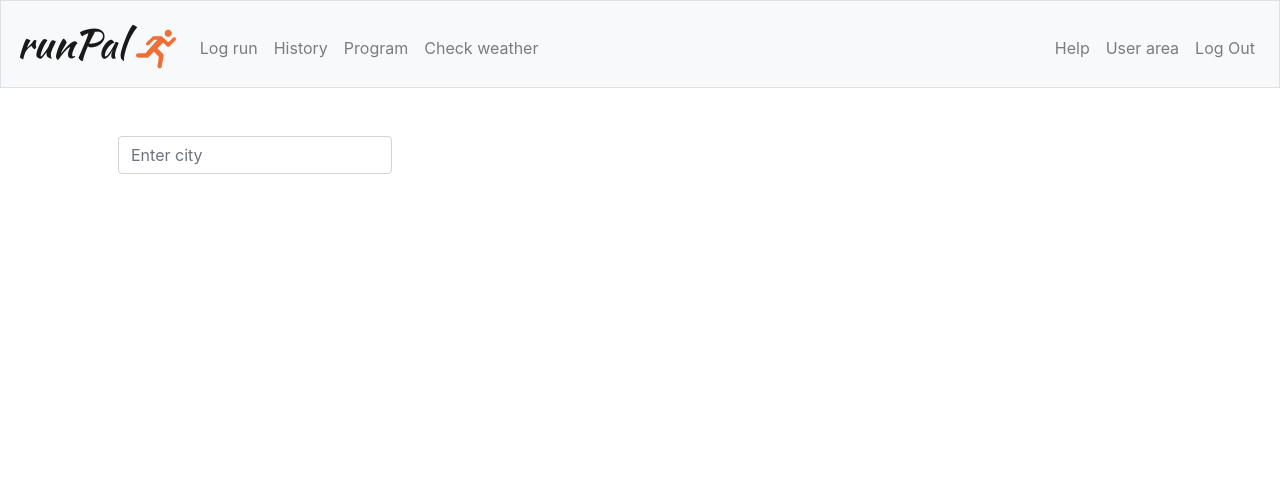
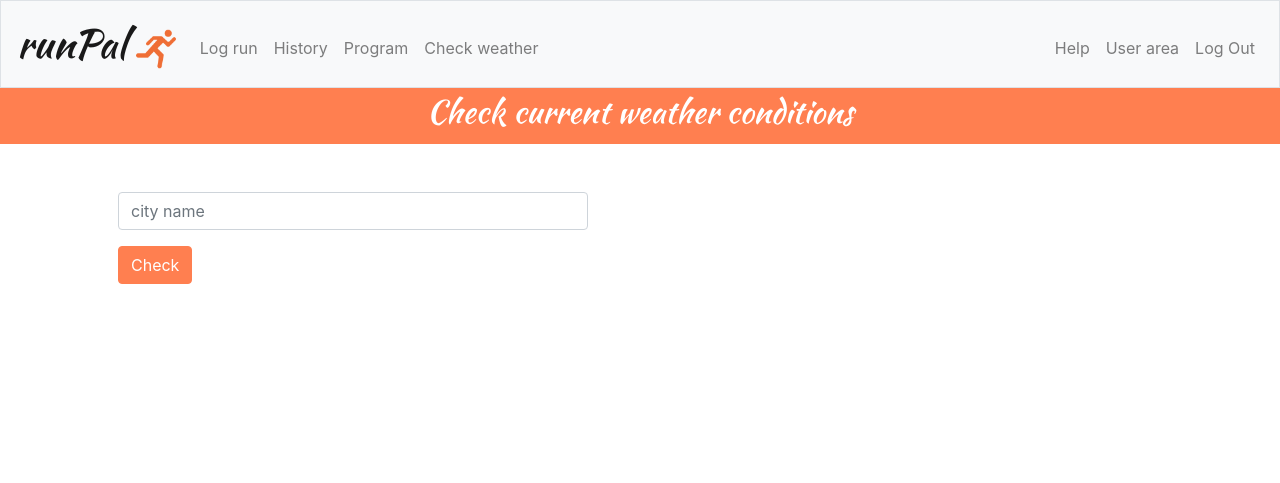
Before and after one commit to sveta-egorova/running, a Flask app: page /weather in a window 1280 px wide. Shown: the top 483 px of the page. Run offline with Flask 2, Linux system fonts and the light colour scheme; the visitor is signed in with stand-in values (Sample User, id 1); some libraries are stand-ins or nearby versions.

Commit message:
add lookup weather

```diff
--- a/application.py
+++ b/application.py
@@ -1,25 +1,19 @@
 import datetime
-import json
 import os
 import re
+import time
 from tempfile import mkdtemp
 
 from cs50 import SQL
 from flask import Flask, jsonify, redirect, render_template, request, session
 from flask_session import Session
+from pytz import timezone
 from werkzeug.exceptions import default_exceptions, HTTPException, InternalServerError
 from werkzeug.security import check_password_hash, generate_password_hash
 
 from HistoryRepository import HistoryRepository
 from UserRepository import UserRepository
-from helpers import apology, login_required
-
-CITIES = []
-
-# Initialize an empty list with cities
-with open('static/citylist.json') as json_file:
-    CITIES = json.load(json_file)
-
+from helpers import apology, login_required, check_weather, get_city_list, count_calories, show_pace, show_duration
 
 # Set the file directory to come from the user side
 UPLOAD_FOLDER = 'photos'
@@ -79,12 +73,26 @@ def info():
     return render_template("info.html")
 
 
-@app.route("/weather", methods=["GET"])
+@app.route("/weather", methods=["GET", "POST"])
 @login_required
 def weather():
-    """Show information about the user"""
+    """Prompts user to choose the city where check weather"""
 
-    return render_template("weather.html")
+    # User reached route via GET (as by submitting a form via GET)
+    if request.method == "GET":
+        return render_template("weather.html")
+
+    # User reached route via POST (as by submitting a form via POST)
+    else:
+        location = request.form.get("location")
+        latitude = request.form.get("city_latitude")
+        longitude = request.form.get("city_longitude")
+        cur_weather = check_weather(latitude, longitude)
+        cur_weather["temperature"] = round(cur_weather["temperature"])
+        return render_template("weather-now.html", weather=cur_weather, location=location)
+# TODO add units of measure
+# icon can be one of the following: clear-day, clear-night, rain, snow, sleet, wind, fog, cloudy, partly-cloudy-day,
+# or partly-cloudy-night
 
 
 @app.route("/check-username")
@@ -113,7 +121,7 @@ def log_run():
     if request.method == "GET":
         date = datetime.datetime.now()
         time_now = date.strftime('%d/%m/%Y, %H:%M')
-        print(time_now)
+        # print(time_now)
         return render_template("log-run.html", time=time_now)
 
     # User reached route via POST (as by submitting a form via POST)
--- a/helpers.py
+++ b/helpers.py
@@ -1,4 +1,6 @@
 from functools import wraps
+
+import requests
 from flask import redirect, render_template, session
 
 
@@ -28,3 +30,35 @@ def apology(message, code=400):
             s = s.replace(old, new)
         return s
     return render_template("apology.html", top=code, bottom=escape(message)), code
+
+
+def check_weather(latitude, longitude, timestamp=None):
+    """Lookup weather based on GPS coordinates and required timestamp"""
+
+    keyAPI = "011e4db6875ba3e28d705feb6c8c6612"
+
+    # Contact API
+    try:
+        if timestamp:
+            endpoint = f"https://api.darksky.net/forecast/{keyAPI}/{latitude},{longitude},{timestamp}"\
+                f"?exclude=minutely,hourly, daily,alerts,flags&units=si"
+        endpoint = f"https://api.darksky.net/forecast/{keyAPI}/{latitude},{longitude}"\
+            f"?exclude=minutely,hourly, daily,alerts,flags&units=si"
+# TODO avoid duplication of links
+        response = requests.get(endpoint)
+        response.raise_for_status()
+    except requests.RequestException:
+        return None
+
+    # Parse response
+    try:
+        weather = response.json()
+        return {
+            "summary": weather["currently"]["summary"],
+            "icon": weather["currently"]["icon"],
+            "temperature": weather["currently"]["temperature"],
+            "humidity": weather["currently"]["humidity"],
+            "pressure": weather["currently"]["pressure"]
+        }
+    except (KeyError, TypeError, ValueError):
+        return None
--- a/requirements.txt
+++ b/requirements.txt
@@ -3,3 +3,4 @@ Flask
 Flask-Session
 requests
 werkzeug
+pytz
--- a/static/styles.css
+++ b/static/styles.css
@@ -37,12 +37,12 @@ main .run-slider
 
 }
 
-main .user-info
+main .text-info
 {
     /* font used for user info */
     font-size: 24px;
     font-family: 'Oswald', sans-serif;
-    color: #737373;
+    color: #626262 !important;
 }
 
 main .col-form-label
@@ -80,10 +80,22 @@ main .under-main-line
     padding-bottom: 0px !important;
 }
 
+main .duration_input
+{
+    /* set the width of duration boxes */
+    width: 70px !important;
+}
+
 main .welcome-container
 {
     /* set the relative position of welcome boxes */
     position: relative;
+}
+
+main .weather-image
+{
+    /* set the flexible height of the call with image */
+    height: auto;
 }
 
 main .welcome-text
--- a/templates/log-run.html
+++ b/templates/log-run.html
@@ -41,6 +41,7 @@
                 <div class="col-9">
                     <input autocomplete="off" autofocus class="form-control log-run-forms" name="datetime"
                            type="datetime-local" id="datetime_input">
+                    <input name="timezone" id="cur_timezone" hidden>
                 </div>
             </div>
 
@@ -104,8 +105,11 @@
 <script>
 
     let today = moment().format(moment.HTML5_FMT.DATETIME_LOCAL)
+    document.querySelector("#datetime_input").value = today;
 
-    document.querySelector("#datetime_input").value = today;
+    let timezone = moment.tz.guess();
+    document.getElementById("cur_timezone").value = timezone;
+
 
     function showVal(newVal){
       document.getElementById("distance_input_range").innerHTML=newVal;
--- a/templates/weather.html
+++ b/templates/weather.html
@@ -5,42 +5,32 @@
 {% endblock %}
 
 {% block main %}
-
-
+    <p class="text-main-line except-main">Check current weather conditions</p>
     <div class="container p-5">
-        <div class="form-group">
-            <input class="form-control autocomplete" placeholder="Enter city">
-        </div>
-
-
-        <ul id="city_list"></ul>
+        <form action="/weather" method="post">
+            <div class="form-group">
+                <input class="form-control autocomplete log-run-forms" autocomplete="off" name="location"
+                       id="location_input" placeholder="city name">
+                <input name="city_latitude" id="city_latitude" hidden>
+                <input name="city_longitude" id="city_longitude" hidden>
+            </div>
+            <button class="btn btn-primary button-coral" id="button_check" type="submit">Check</button>
+        </form>
     </div>
 
     <script>
-        {#let input = document.querySelector('input');#}
-
-        {#let req = { term: "Mi" }        #}
-
-        {#function fetchData(input, response) {#}
-        {#    function display(cities) {#}
-        {#        let res = []#}
-        {#        for (city of cities) {#}
-        {#            res.push({#}
-        {#                label: city["name"] + " , " + city["country"],#}
-        {#                value: city["id"]#}
-        {#            })#}
-        {#        }#}
-        {#        response(res)#}
-        {#    }#}
-        {##}
-        {#    $.get('/search-location?q=' + input["term"].toLowerCase(), display)}#}
 
         $('.autocomplete').autocomplete({
             minLength: 3,
             source: "/search-location"
         });
-        $(".autocomplete").on( "autocompleteselect", function( event, ui ) {console.log(ui)} );
 
+        function handleSelect(event, selectedItem) {
+            document.getElementById("city_latitude").value = selectedItem["item"]["latitude"] //selectedItem.item.latitude
+            document.getElementById("city_longitude").value = selectedItem["item"]["longitude"] //selectedItem.item.longitude
+        }
+
+        $(".autocomplete").on("autocompleteselect", handleSelect);
 
     </script>
 
```
Also changed, not shown: templates/weather-now.html (added, +34 -0 lines), running.db, static/weather icons/clear-day.png (added), static/weather icons/clear-night.png (added), static/weather icons/cloudy.png (added), static/weather icons/fog.png (added), static/weather icons/partly-cloudy-day.png (added), static/weather icons/partly-cloudy-night.png (added), static/weather icons/rain.png (added), static/weather icons/sleet.png (added), static/weather icons/snow.png (added), static/weather icons/wind.png (added).
